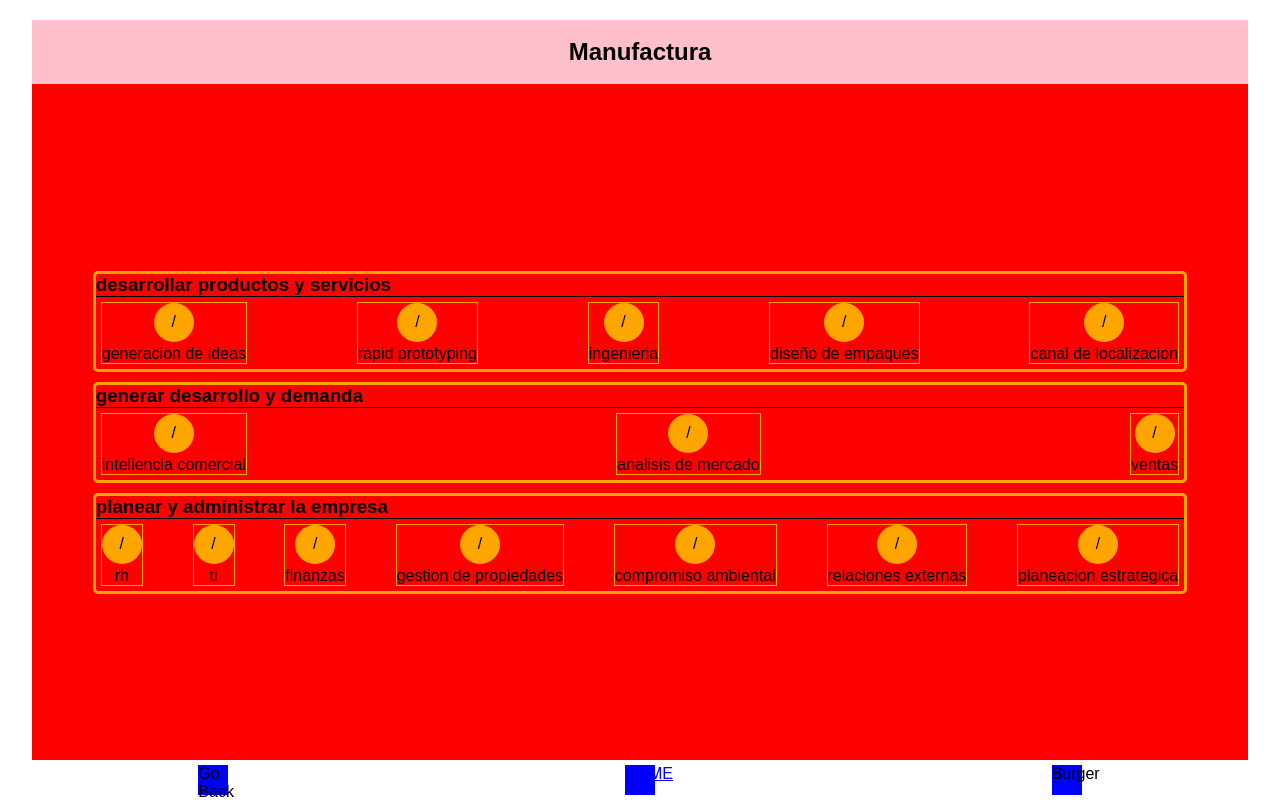
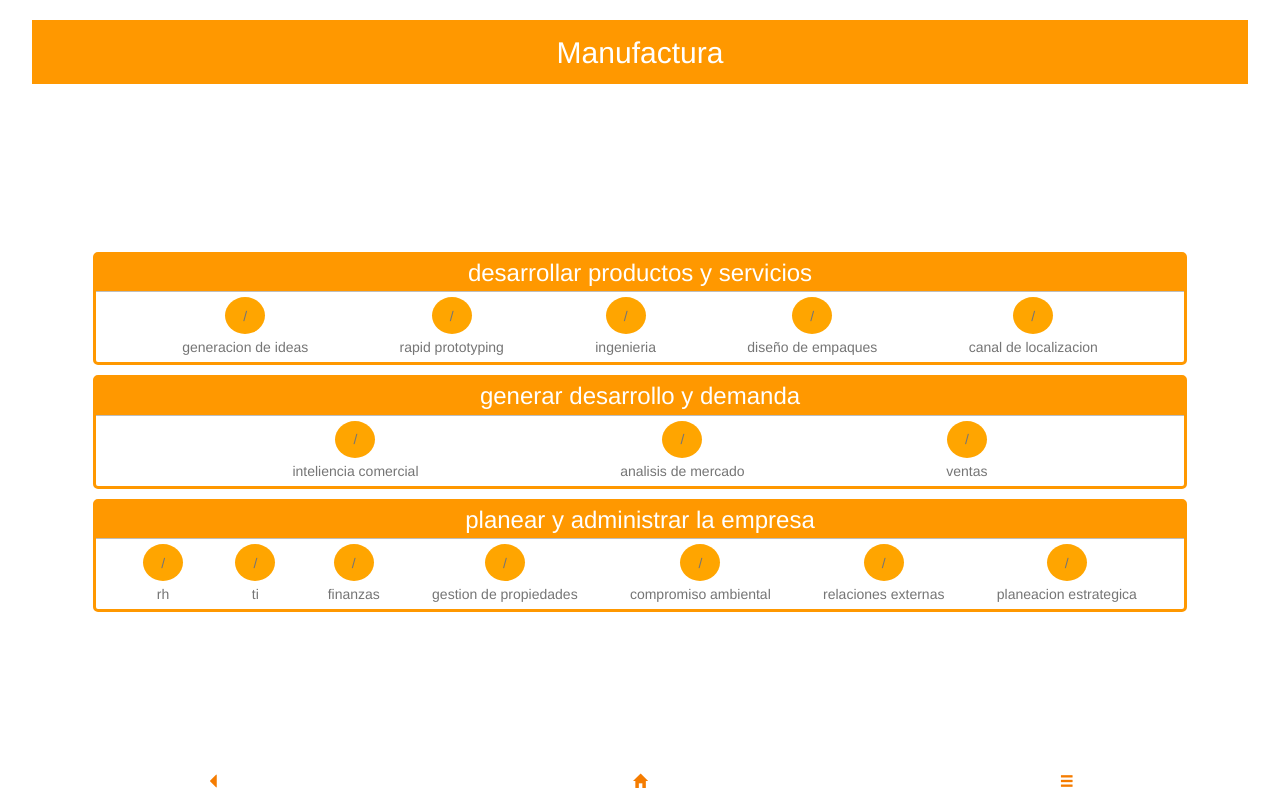
Before and after one commit to Rehlaender/TableauPlatform, a React (Create React App) app: page /team/manufactura in a window 1280 px wide. Built offline with nearby package versions, Linux system fonts and the light colour scheme.

Commit message:
Moar style

```diff
--- a/src/components/App/TeamContainer.css
+++ b/src/components/App/TeamContainer.css
@@ -26,13 +26,11 @@
 .team-title {
   width: 100%;
   height: 70px;
-  background-color: pink;
 }
 
 .team-content-container {
   width: 100%;
   height: 100%;
-  background-color: red;
 }
 .team-content {
   width: 90%;
@@ -41,13 +39,15 @@
 .section-container {
   width: 100%;
   height: auto;
-  border: 3px solid orange;
+  border: 3px solid #FF9800;
   border-radius: 5px;
   margin: 5px 0px;
 }
 
 .section-title {
-  border-bottom: 1px solid black;
+  padding: 5px;
+  border-bottom: 1px solid;
+  text-align: center;
 }
 
 .section-content {
@@ -57,7 +57,6 @@
 
 .visualization-container {
   margin: 5px;
-  border: 1px solid orange;
   height: 60px;
 }
 
@@ -78,7 +77,6 @@
   margin-bottom: 3px;
 }
 
-.visualization-container, .visualization-title, .visualization-title:hover {
-  text-decoration: none;
-  color: black;
+.visualization-title, .visualization-title:hover, .visualization-icon, .visualization-icon:hover, .visualization-container, .visualization-title, .visualization-title:hover {
+  text-decoration: none !important;
 }
--- a/src/components/App/TeamContainer.js
+++ b/src/components/App/TeamContainer.js
@@ -41,7 +41,7 @@ class TeamContainer extends Component {
     return (
       <div className={["team-container flex flex-column flex-jc-flex-start flex-ai-center"]}>
         <Drawer goBack={this.props.history.goBack} routes={this.state.routesForDrawer}/>
-        <div className={["team-title flex flex-row flex-all-center"]}>
+        <div className={["team-title flex flex-row flex-all-center default-primary-color text-primary-color "]}>
           <h2>
             { Team.title }
           </h2>
@@ -53,10 +53,10 @@ class TeamContainer extends Component {
             Team.context.map((Section, i) =>
               <div key={i}
                 className={["section-container flex flex-column"]}>
-                <h3 className={["section-title"]}>
+                <h3 className={["section-title divider-color default-primary-color  text-primary-color"]}>
                   {Section.title}
                 </h3>
-                <div className={["section-content flex flex-row flex-jc-space-between flex-wrap"]}>
+                <div className={["section-content flex flex-row flex-jc-space-evenly flex-wrap"]}>
                 {
                   // Visualizations
                   Section.context.map((Visualization, j) =>
@@ -64,10 +64,10 @@ class TeamContainer extends Component {
                           to={'/visualization/' + Team.id +
                               '/' + Section.id + '/' + Visualization.id  }
                           className={["visualization-container flex flex-column flex-all-center"]} >
-                      <div className={["visualization-icon flex flex-all-center"]}>
+                      <div className={["visualization-icon flex flex-all-center secondary-text-color"]}>
                        /
                       </div>
-                      <div className={["visualization-title"]}>
+                      <div className={["visualization-title secondary-text-color "]}>
                         {Visualization.title}
                       </div>
                     </Link>
--- a/src/components/App/index.js
+++ b/src/components/App/index.js
@@ -7,6 +7,7 @@ import VisualizationContainer from './VisualizationContainer.js';
 
 import Blob from './Blob.js';
 
+import '../../pallette.css';
 import './style.css';
 import '../../flexbox.css';
 
--- a/src/components/Drawer/Drawer.css
+++ b/src/components/Drawer/Drawer.css
@@ -16,7 +16,7 @@
 .icon {
   height: 30px;
   width: 30px;
-  background-color: blue;
+  color: #F57C00;
 }
 
 .over-menu {
--- a/src/components/Drawer/Drawer.js
+++ b/src/components/Drawer/Drawer.js
@@ -1,6 +1,6 @@
 import React, { Component } from 'react';
 import { Link } from 'react-router-dom';
-
+import { Glyphicon } from 'react-bootstrap';
 import './Drawer.css';
 
 import Routes from '../../routes.js';
@@ -46,9 +46,9 @@ class Drawer extends Component {
         }
         </div>
         <div id="action-bar" className={["flex flex-row flex-jc-space-around flex-ai-center"]}>
-          <div onClick={ ()=>{this.props.goBack();} } className={["back icon"]}>Go Back</div>
-          <Link to="/" className={["home icon"]}>HOME</Link>
-          <div onClick={this.toggleOverMenu.bind(this)} className={["burger icon"]}>Burger</div>
+          <div onClick={ ()=>{this.props.goBack();} } className={["back icon flex flex-all-center"]}><Glyphicon glyph="triangle-left"/></div>
+          <Link to="/" className={["home icon flex flex-all-center"]}><Glyphicon glyph="home"/></Link>
+          <div onClick={this.toggleOverMenu.bind(this)} className={["burger icon flex flex-all-center"]}><Glyphicon glyph="menu-hamburger"/></div>
         </div>
       </div>
     );
--- a/src/flexbox.css
+++ b/src/flexbox.css
@@ -16,6 +16,7 @@
 .flex-jc-center { justify-content: center; }
 .flex-jc-space-between { justify-content: space-between; }
 .flex-jc-space-around { justify-content: space-around; }
+.flex-jc-space-evenly { justify-content: space-evenly; }
 /* align-items */
 .flex-ai-start { align-items: flex-start; }
 .flex-ai-end { align-items: flex-end; }
--- a/src/index.js
+++ b/src/index.js
@@ -3,6 +3,9 @@ import ReactDOM from 'react-dom';
 import { BrowserRouter } from 'react-router-dom';
 
 import './index.css';
+import 'bootstrap/dist/css/bootstrap.css';
+import 'bootstrap/dist/css/bootstrap-theme.css';
+
 import App from './components/App/index.js';
 
 import registerServiceWorker from './registerServiceWorker';
--- a/src/pallette.css
+++ b/src/pallette.css
@@ -1,9 +1,9 @@
 
-.dark-primary-color    { background: #303F9F; }
-.default-primary-color { background: #3F51B5; }
-.light-primary-color   { background: #FFCDD2; }
+.dark-primary-color    { background: #F57C00; }
+.default-primary-color { background: #FF9800; }
+.light-primary-color   { background: #FFE0B2; }
 .text-primary-color    { color: #FFFFFF; }
-.accent-color          { background: #9E9E9E; }
+.accent-color          { background: #FF5722; }
 .primary-text-color    { color: #212121; }
 .secondary-text-color  { color: #757575; }
 .divider-color         { border-color: #BDBDBD; }
```
